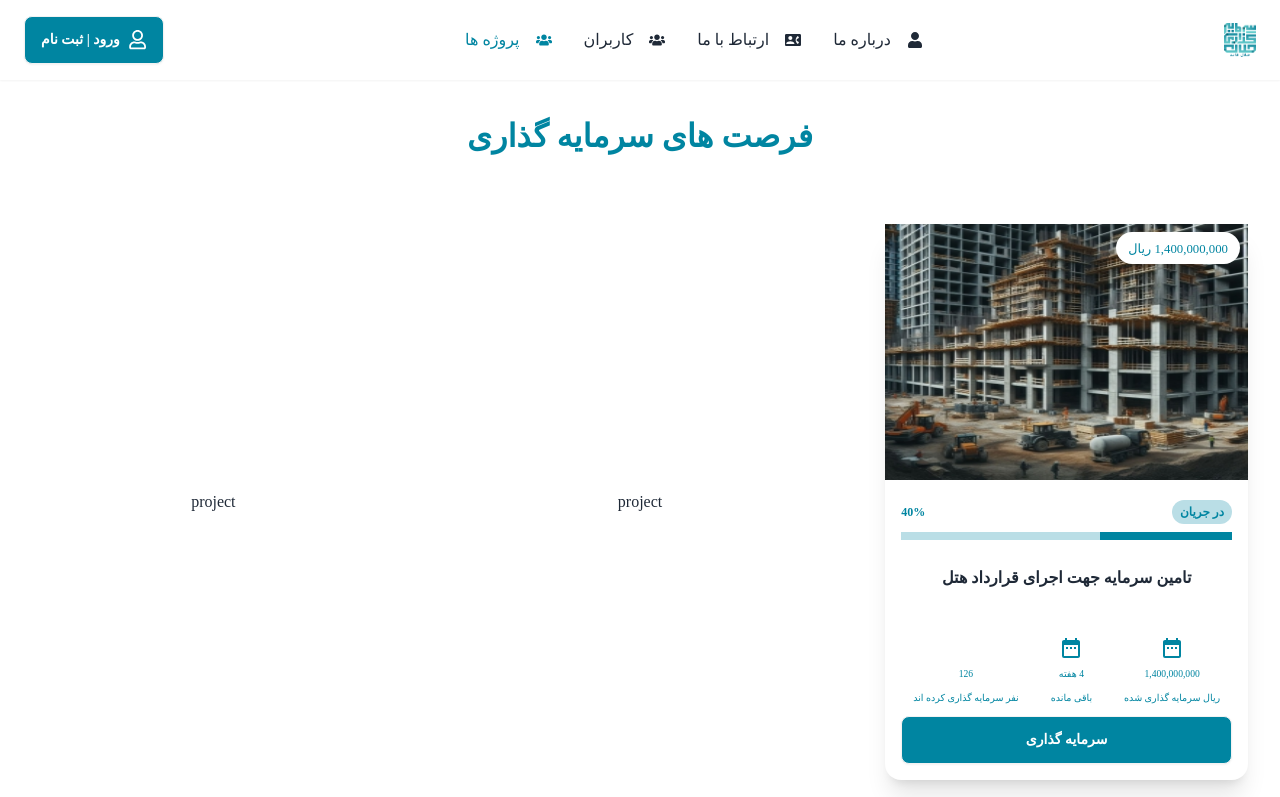
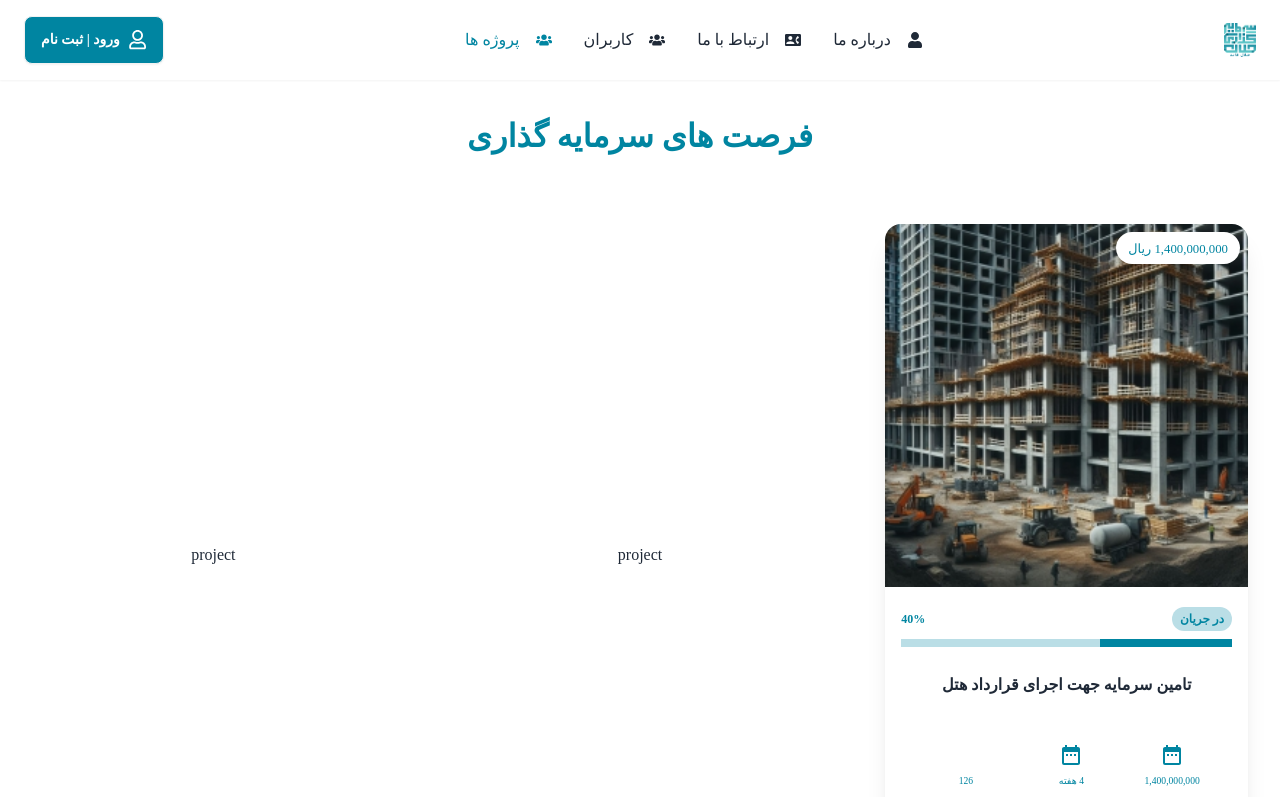
Before and after one commit to aliakbari77/halalfund, a React (Vite) app: page /projects in a window 1280 px wide. Shown: the top 797 px of the page. Built offline with nearby package versions, Linux system fonts and the light colour scheme; some icons are missing.

Commit message:
fix: rounded projdect card

```diff
--- a/src/components/ProjectCard.tsx
+++ b/src/components/ProjectCard.tsx
@@ -4,7 +4,7 @@ import ProjectCardStatus from "./ProjectCardStatus";
 
 const ProjectCard = () => {
   return (
-		<div className="card card-compact bg-base-100 shadow-xl">
+    <div className="card card-compact bg-base-100 shadow-xl overflow-hidden">
       <div className="absolute right-0 text-[#0085a1] m-2 py-1 px-3 bg-white rounded-full">
         <span className="text-[0.8rem]">1,400,000,000 ریال</span>
       </div>
@@ -12,7 +12,7 @@ const ProjectCard = () => {
         <img
           src="src\assets\image\structure.jpg"
           alt=""
-					className="w-[100%] h-[16rem]"
+          className="w-[100%] "
         />
       </figure>
       <div className="card-body text-center pb-0">
```
Lines whose indentation alone changed are shown as unchanged.
